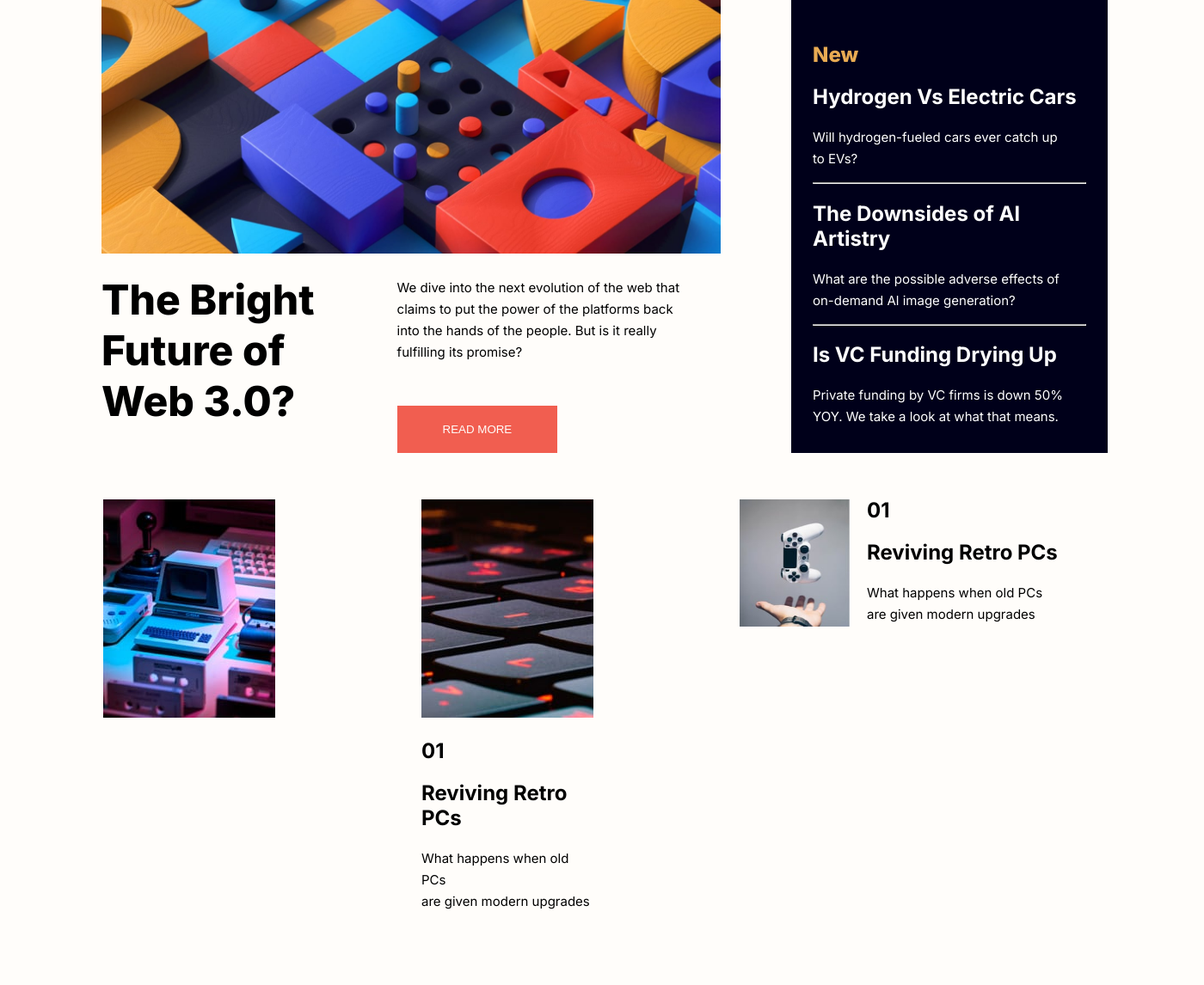
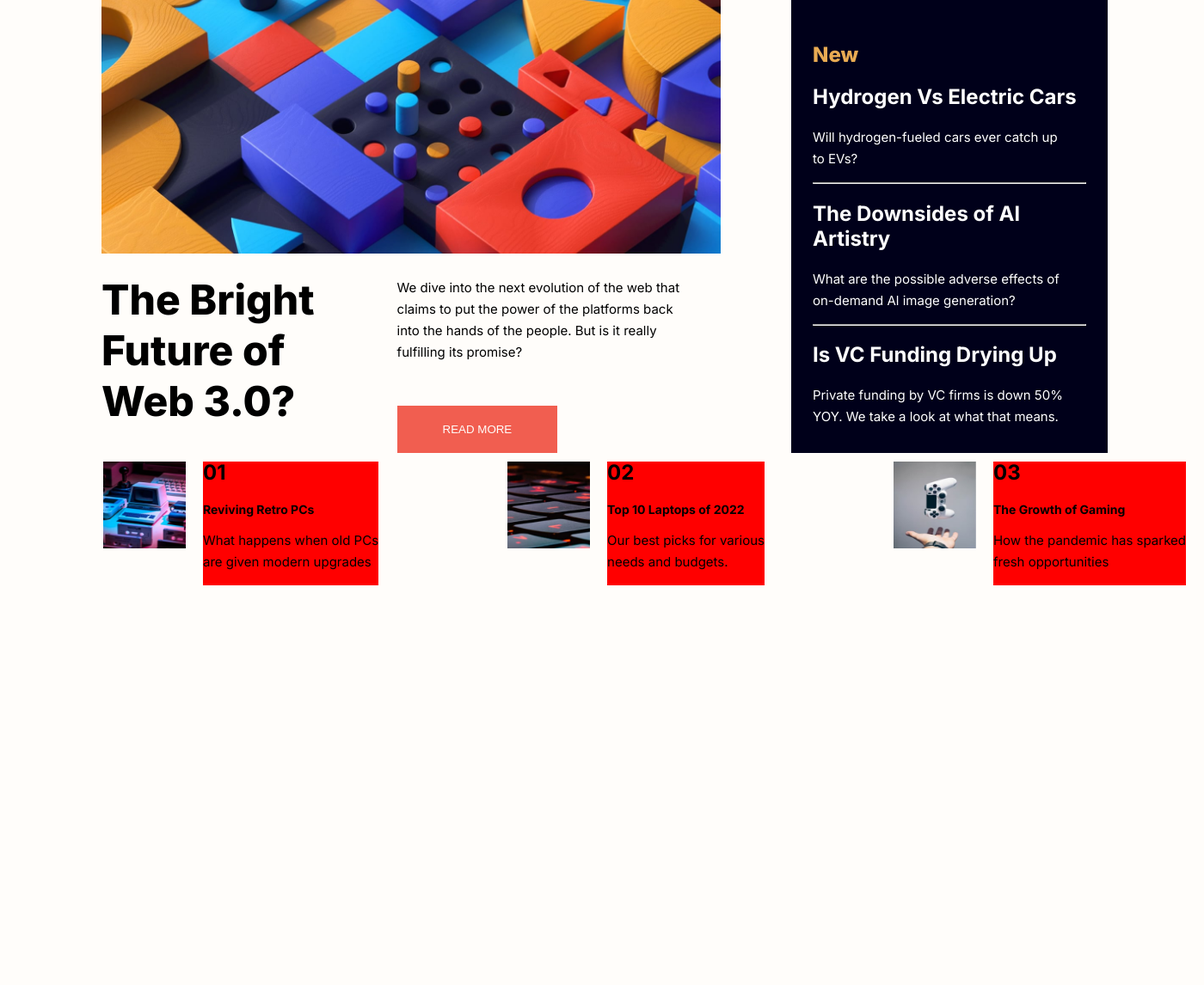
Before and after one commit to oxblixxx/news-homepage-main, a PHP site: page / in a window 1400 px wide. Shown: the part 171-1317 px from the top of the page at 86% size. After the commit the page ends 852 px from the top, so only its background shows below. Run offline with PHP 8.4, Linux system fonts and the light colour scheme.

Commit message:
making some changes

```diff
--- a/css/nav.css
+++ b/css/nav.css
@@ -1,12 +1,11 @@
 .images-container{
-    margin: 60px;
-    margin-left: 110px;
+    /* margin: 44px; */
 }
 
 figure img{
-    width: 8em;
-    height: 30%;
-    vertical-align: middle;
+    width: 6em;
+    height: 70%;
+    /* vertical-align: middle;   */
 }
 
 nav{
@@ -16,11 +15,12 @@ nav{
 
 figure{
     display: flex;
-    flex-grow: 1;
+    /* flex-grow: 1s; */
+    margin-left: 110px;
 }
 
 figure figcaption{
-    /* background-color: red; */
+    background-color: red;
     width: max-content;
     /* padding: 0px; */
     margin-left: 20px;
@@ -29,3 +29,9 @@ figure figcaption{
 figure figcaption h1{
     margin-top: -2px;
 }
+
+figure figcaption h2{
+    /* font-weight: 400; */
+    font-size: 14px;
+
+}
--- a/index.html
+++ b/index.html
@@ -76,24 +76,30 @@
     =                     Nav Bar                   =
     ==============================================-->
     <nav>
-      <div class="images-container">
+      <figure class="images-container">
         <img src="assets/images/image-retro-pcs.jpg" alt="">
-
-      </div>
-      <div class="images-container">
-        <img src="assets/images/image-top-laptops.jpg" alt="">
-        <div>
-          <h1>01</h1>
-          <h2>Reviving Retro PCs</h2>
-          <p>What happens when old PCs <br> are given modern upgrades</p>
-        </div>
-      </div>
-      <figure class="images-container">
-        <img src="assets/images/image-gaming-growth.jpg" alt="">
         <figcaption>
           <h1>01</h1>
           <h2>Reviving Retro PCs</h2>
           <p>What happens when old PCs <br> are given modern upgrades</p>
+        </figcaption>
+      </figure>
+
+      <figure class="images-container">
+        <img src="assets/images/image-top-laptops.jpg" alt="">
+        <figcaption>
+          <h1>02</h1>
+          <h2>Top 10 Laptops of 2022</h2>
+          <p>Our best picks for various <br> needs and budgets.</p>
+        </figcaption>
+      </figure>
+
+      <figure class="images-container">
+        <img src="assets/images/image-gaming-growth.jpg" alt="">
+        <figcaption>
+          <h1>03</h1>
+          <h2>The Growth of Gaming</h2>
+          <p>How the pandemic has sparked <br> fresh opportunities</p>
         </figcaption>
       </figure>
     </nav>
```
